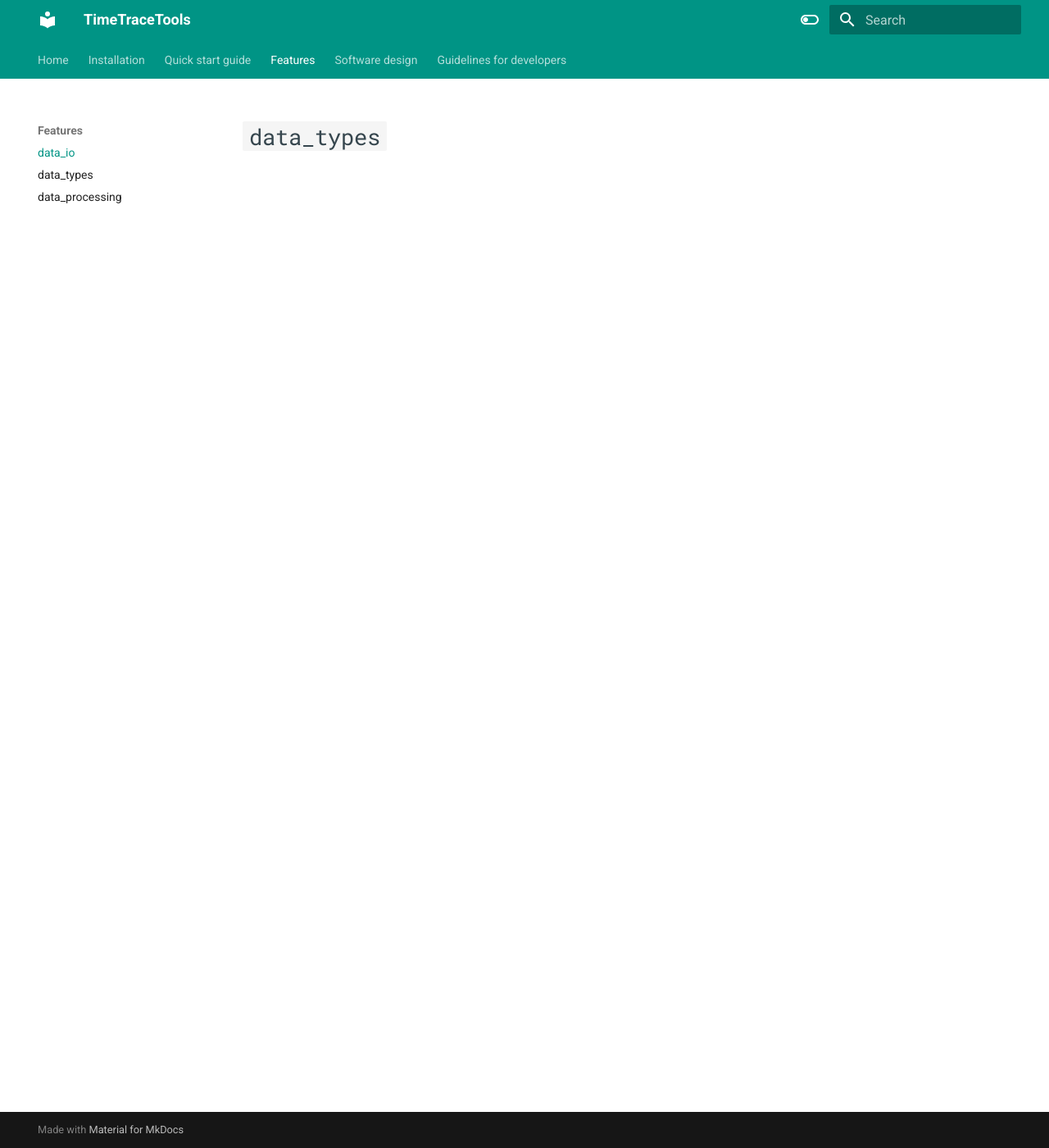
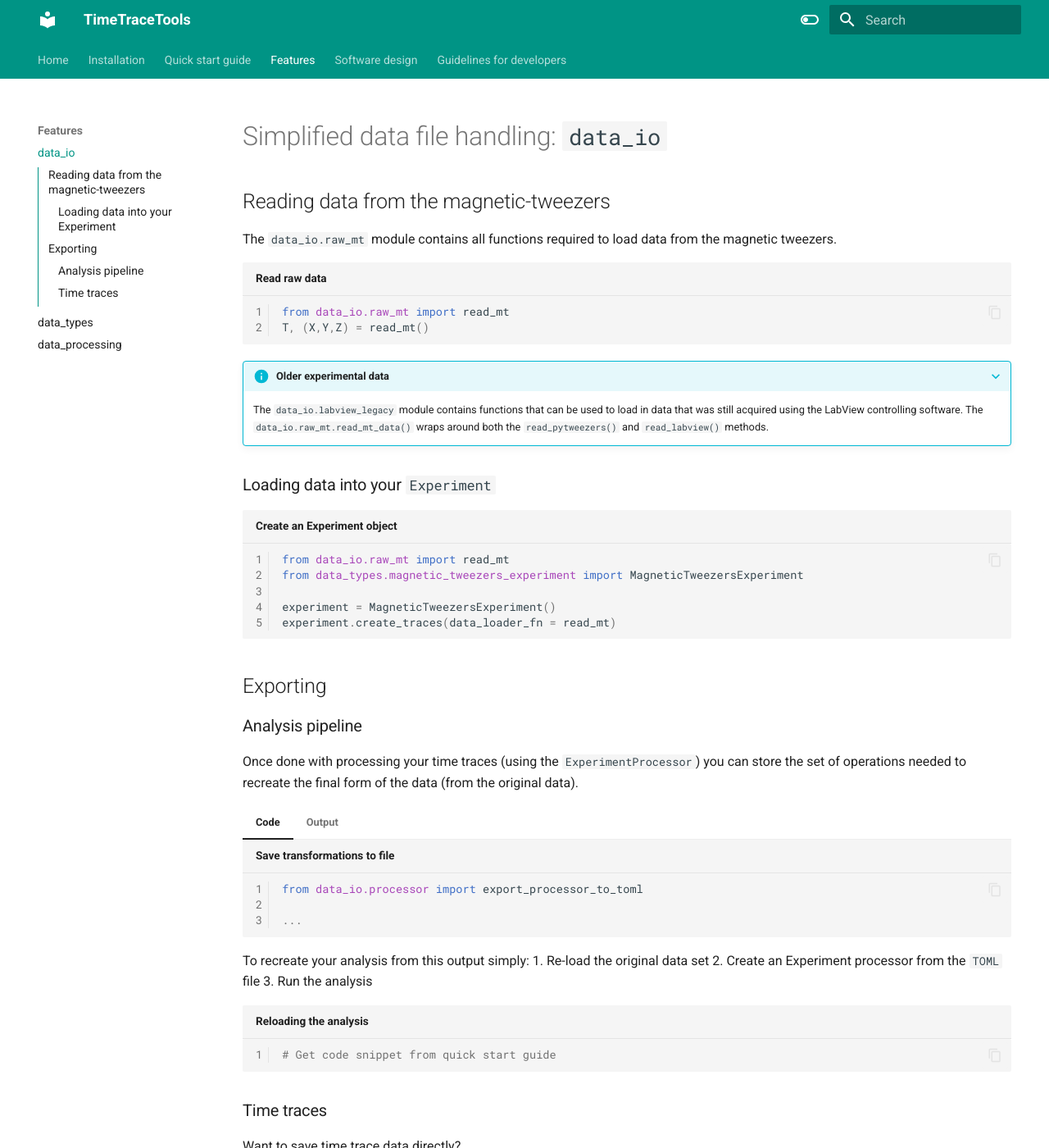
Before and after one commit to KleinMisha/time-trace-tools, an MkDocs documentation site: the page built from docs/data_io.md, in a window 1280 px wide and 1400 px high. Shown: the whole window at 82% size. Built offline with MkDocs 1.6.1 and Material for MkDocs 9.7.7, drawn with Linux system fonts in a browser that asks for light colours; some of the changed text lies outside the part shown.

Commit message:
Outline for explainer on data_io package.

````diff
--- a/docs/data_io.md
+++ b/docs/data_io.md
@@ -1 +1,71 @@
-# `data_types`
+# Simplified data file handling: `data_io`
+
+## Reading data from the magnetic-tweezers
+The `data_io.raw_mt` module contains all functions required to load data from the magnetic tweezers.
+
+
+```python linenums="1" title="Read raw data"
+
+from data_io.raw_mt import read_mt
+T, (X,Y,Z) = read_mt()
+
+```
+
+???+ info "Older experimental data"
+    The `data_io.labview_legacy` module contains functions that can be used to load in data that was still acquired using the LabView controlling software. The `data_io.raw_mt.read_mt_data()` wraps around both the `read_pytweezers()` and `read_labview()` methods.
+
+### Loading data into your `Experiment`
+
+```python linenums="1" title="Create an Experiment object"
+
+from data_io.raw_mt import read_mt
+from data_types.magnetic_tweezers_experiment import MagneticTweezersExperiment
+
+experiment = MagneticTweezersExperiment()
+experiment.create_traces(data_loader_fn = read_mt)
+```
+
+## Exporting
+
+### Analysis pipeline
+Once done with processing your time traces (using the `ExperimentProcessor`) you can store the set of operations needed to recreate the final form of the data (from the original data).
+
+=== "Code"
+    ```python linenums="1" title="Save transformations to file"
+    from data_io.processor import export_processor_to_toml
+
+    ...
+    ```
+
+=== "Output"
+    The content will be a `TOML` file that looks as follows:
+
+    ```TOML linenums="1" title="Output"
+    ```
+
+To recreate your analysis from this output simply:
+1. Re-load the original data set
+2. Create an Experiment processor from the `TOML` file
+3. Run the analysis
+
+```python linenums="1" title="Reloading the analysis"
+# Get code snippet from quick start guide
+
+```
+
+### Time traces
+Want to save time trace data directly?
+
+=== "write"
+
+    ```python linenums="1" title="Save experiment to file"
+    # save time traces to file
+
+    # save all information needed to recreate experiment to file (???)
+    ```
+
+=== "read"
+
+    ```python linenums="1" title="Reloading the experiment"
+    #NOTE: maybe not needed and just load the new file with traces as if it is a raw data file.
+    ```
````
